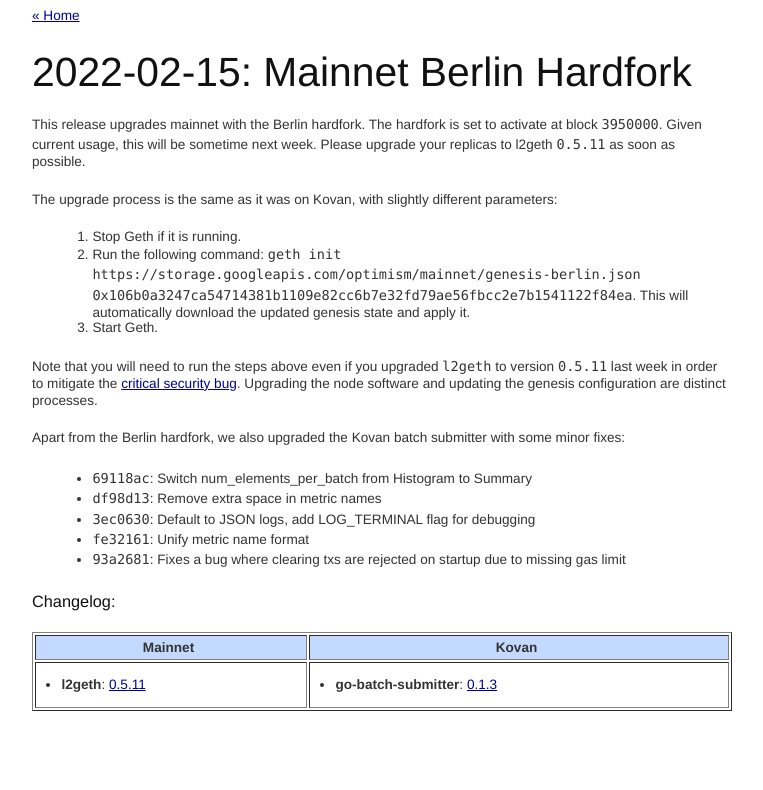
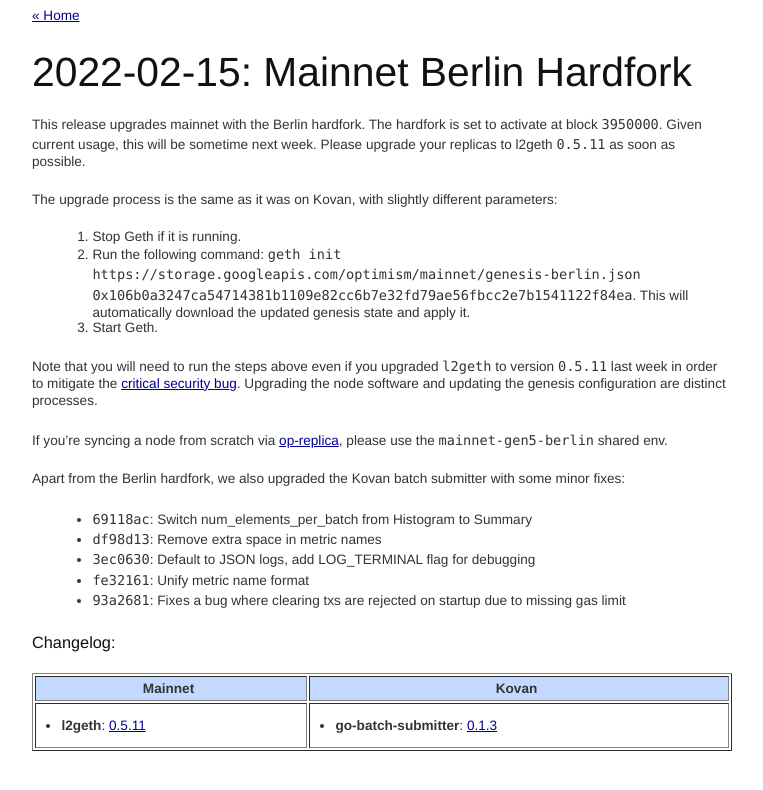
Before and after one commit to ethereum-optimism/changelog, a Jekyll site: the page built from _posts/2022-02-15-mainnet-berlin-hardfork.md, in a window 1280 px wide. Shown: the top 790 px of the page, without its empty margins (258-1021 px from the left). Built offline with Jekyll 4.4.1, drawn with Linux system fonts in a browser that asks for light colours.

Commit message:
Add replica note

```diff
--- a/_posts/2022-02-15-mainnet-berlin-hardfork.md
+++ b/_posts/2022-02-15-mainnet-berlin-hardfork.md
@@ -20,6 +20,8 @@
 
 Note that you will need to run the steps above even if you upgraded `l2geth` to version `0.5.11` last week in order to mitigate the [critical security bug](/2022/02/08/critical-security-update.html). Upgrading the node software and updating the genesis configuration are distinct processes.
 
+If you're syncing a node from scratch via [op-replica](https://github.com/optimisticben/op-replica), please use the `mainnet-gen5-berlin` shared env.
+
 Apart from the Berlin hardfork, we also upgraded the Kovan batch submitter with some minor fixes:
 
 - `69118ac`: Switch num_elements_per_batch from Histogram to Summary
```
